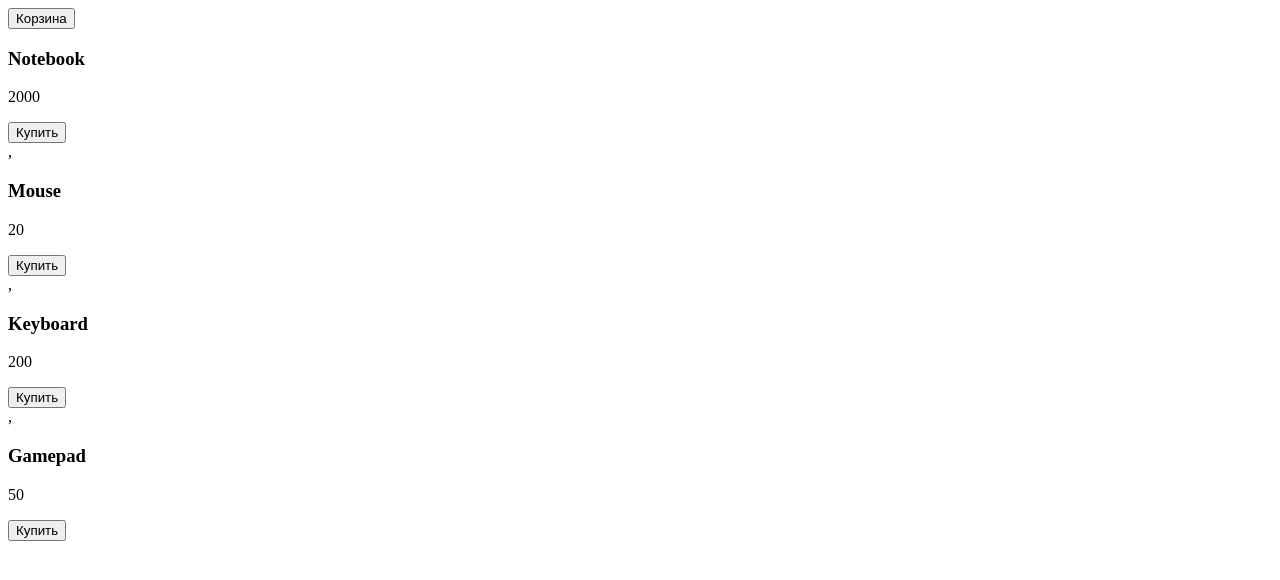
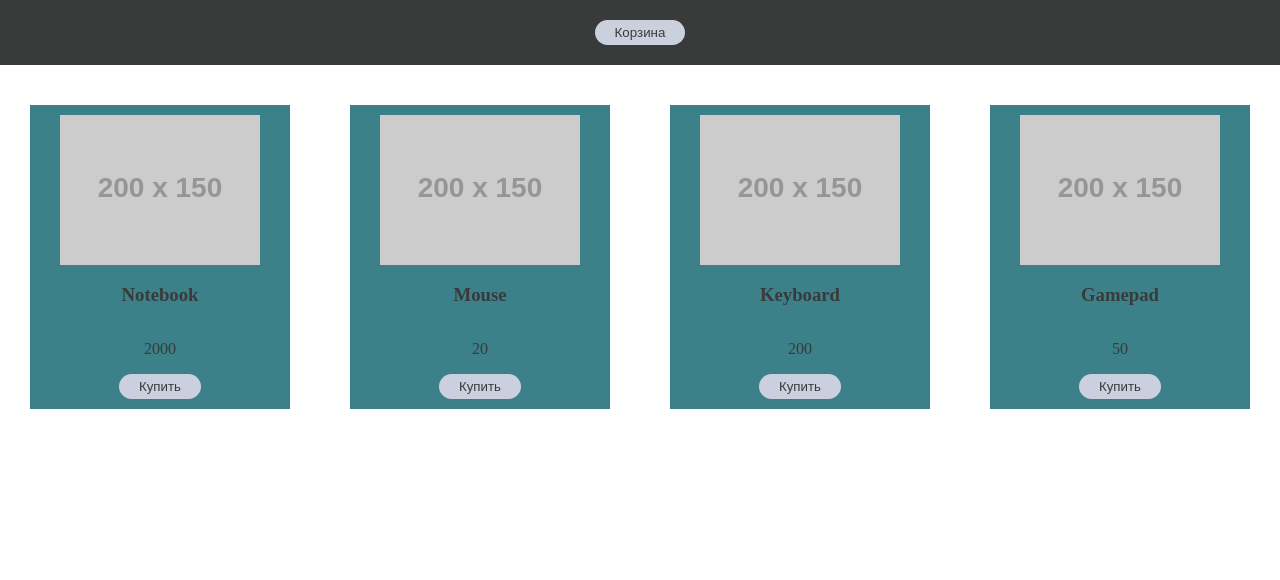
Before and after one commit to 4brun/js-2, a plain HTML site: page lession-1/index.html in a window 1280 px wide. Drawn offline with Linux system fonts and the light colour scheme; placeholder pictures from the web are drawn by us.

Commit message:
убрал запятые из вёрстки

```diff
--- /dev/null
+++ b/lession-1/css/style.css
@@ -0,0 +1,46 @@
+body {
+   margin: 0;
+   color: #393b3a;
+}
+
+header {
+   display: flex;
+   justify-content: center;
+   padding: 20px;
+   background-color: #393b3a;
+}
+button {
+   background-color: #cbd0df;
+   color: #393b3a;
+   border-radius: 20px;
+   border: none;
+   padding: 5px 20px;
+   cursor: pointer;
+}
+
+button:hover {
+   background-color: #19d4e5;
+   transition: 1s;
+}
+
+/* .btn-card {
+   padding: 20px;
+} */
+.products {
+   margin-top: 40px;
+   display: flex;
+   justify-content: space-evenly;
+}
+.product-item {
+   padding: 10px;
+   background-color: #3c8089;
+   margin: 0 30px;
+   width: 100%;
+   display: flex;
+   flex-direction: column;
+   align-items: center;
+}
+.product-item:hover {
+   box-shadow: 0px 10px 61px -19px rgba(0, 0, 0, 0.75);
+   transition: 0.2s;
+}
--- a/lession-1/index.html
+++ b/lession-1/index.html
@@ -1,9 +1,12 @@
 <!DOCTYPE html>
 <html lang="en">
+
 <head>
     <meta charset="UTF-8">
     <title>Интернет-магазин</title>
+    <link rel="stylesheet" href="css/style.css">
 </head>
+
 <body>
     <header>
         <button class="btn-cart" type="button">Корзина</button>
@@ -13,4 +16,5 @@
     </main>
     <script src="js/main.js"></script>
 </body>
+
 </html>
--- a/lession-1/js/main.js
+++ b/lession-1/js/main.js
@@ -1,20 +1,23 @@
 const products = [
-    {id: 1, title: 'Notebook', price: 2000},
-    {id: 2, title: 'Mouse', price: 20},
-    {id: 3, title: 'Keyboard', price: 200},
-    {id: 4, title: 'Gamepad', price: 50},
+    { id: 1, title: 'Notebook', price: 2000 },
+    { id: 2, title: 'Mouse', price: 20 },
+    { id: 3, title: 'Keyboard', price: 200 },
+    { id: 4, title: 'Gamepad', price: 50 },
 ];
 //Функция для формирования верстки каждого товара
 //Добавить в выводе изображение
+const img = 'http://placehold.it/200x150'; // добавляем картинку
+
 const renderProduct = (title, price) => {
     return `<div class="product-item">
+                <img src = ${img}>
                 <h3>${title}</h3>
                 <p>${price}</p>
                 <button class="buy-btn">Купить</button>
             </div>`
 };
 const renderPage = list => {
-    const productsList = list.map(item => renderProduct(item.title,item.price));
+    const productsList = list.map(item => renderProduct(item.title, item.price)).join(''); // с помощью join() убираем запятые из нашего массива
     console.log(productsList);
     document.querySelector('.products').innerHTML = productsList;
 };
```
